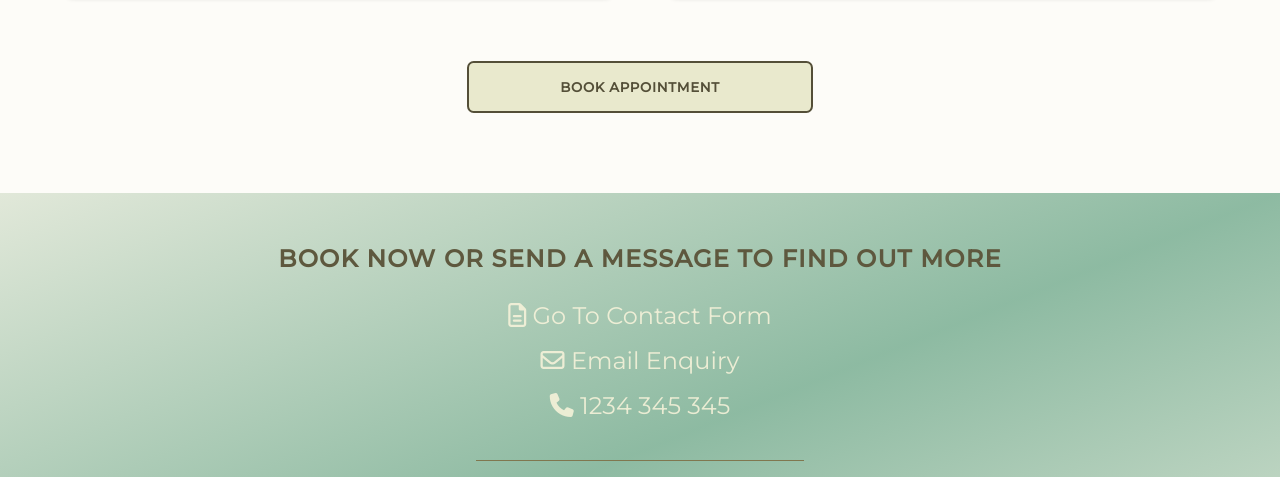
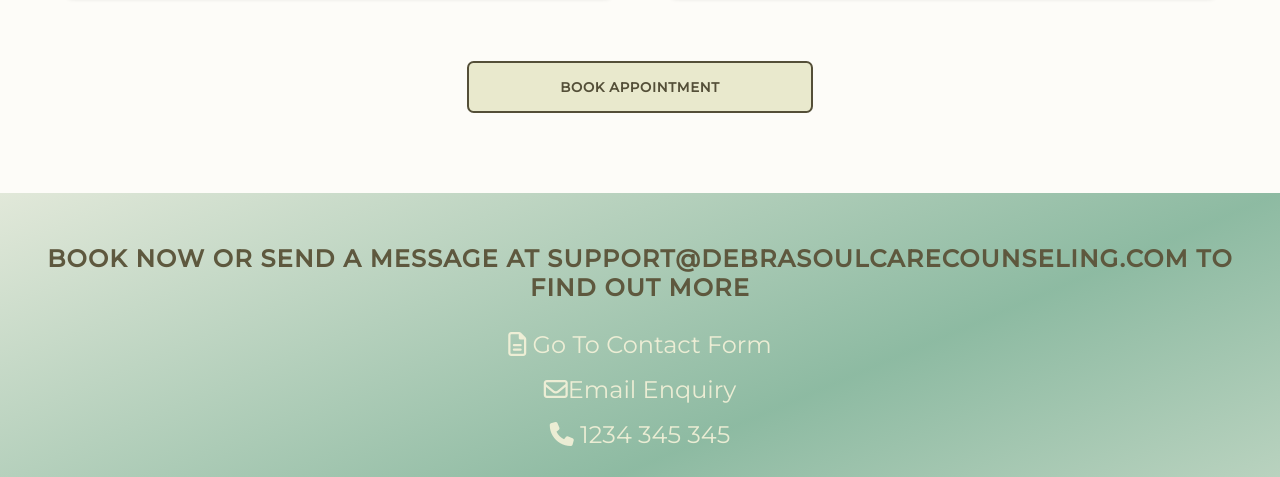
Before and after one commit to debrasoulcarecounseling/debrasoulcarecounseling.github.io, a plain HTML site: page index.html in a window 1280 px wide. Shown: the part 1734-2211 px from the top of the page. Drawn offline with Linux system fonts and the light colour scheme.

Commit message:
Update index.html

```diff
--- a/index.html
+++ b/index.html
@@ -212,9 +212,9 @@
         </div>
     </main>
     <footer>
-        <h2 class="title footer-title">book now or send a message to find out more</h2>
+        <h2 class="title footer-title">book now or send a message at support@debrasoulcarecounseling.com to find out more</h2>
         <a href="./contact.html" class="footer-text" title="Go To Contact Form"><i class="far fa-file-alt"></i> Go To Contact Form</a>
-        <a class="footer-text email" href="mailto:info@debrasoulcare.com" title="Email"><i class="far fa-envelope"></i> Email Enquiry</i></a>
+        <a class="footer-text email" href="mailto:support@debrasoulcarecounseling.com" title="Email"><i class="far fa-envelope"></i>Email Enquiry</i></a>
         <a class="footer-text" href="tel:0123451623" title="Phone"><i class="fas fa-phone"></i> 1234 345 345</a>
         <div class="wrapper">
             <h3 class="title social-title"><i class="fas fa-hand-holding-heart"></i> connect on social media</h3>
```
